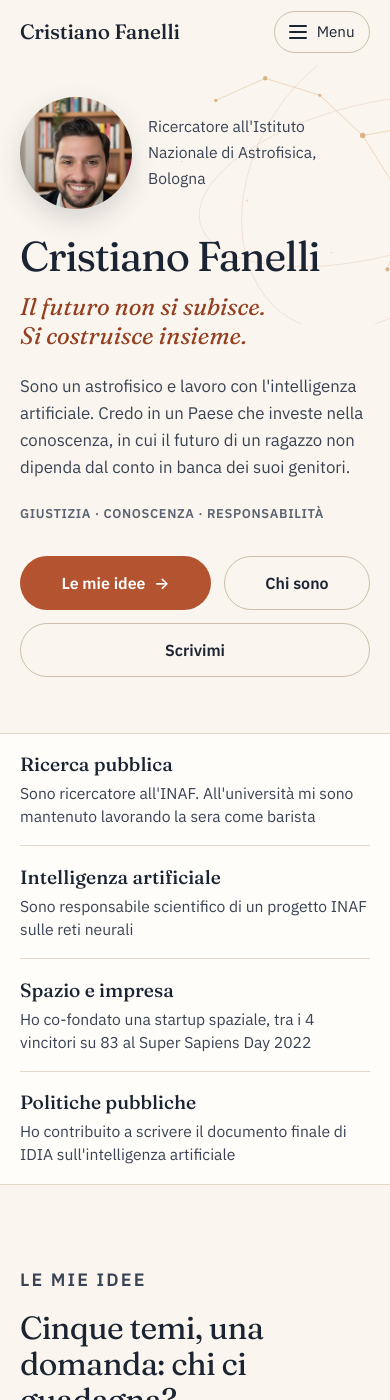
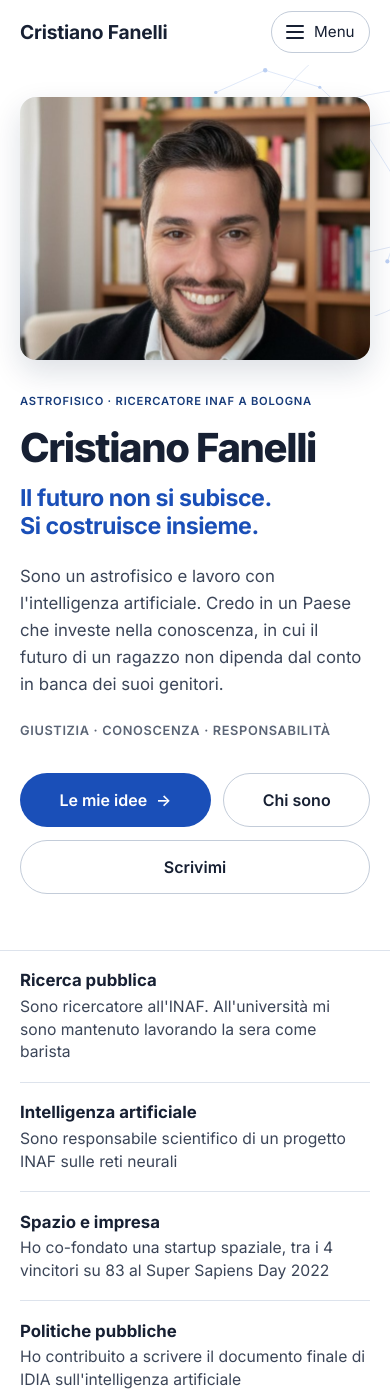
Before and after one commit to CrisWat/CrisWat.github.io, a Jekyll site: the page built from index.html, in a window 390 px wide and 1400 px high. Built offline with Jekyll 4.4.1, drawn with Linux system fonts in a browser that asks for light colours.

Commit message:
Stile chiaro istituzionale: bianco e blu, caratteri Inter, foto più grandi
Co-Authored-By: Claude Opus 5.5 <noreply@anthropic.com>
Claude-Session: https://claude.ai/code/session_01Ky8ghPFD2B68RxWKdPv7vH

```diff
--- a/_layouts/default.html
+++ b/_layouts/default.html
@@ -6,7 +6,7 @@
 
     <meta charset="utf-8">
     <meta name="viewport" content="width=device-width, initial-scale=1">
-    <meta name="theme-color" content="#FAF6EF">
+    <meta name="theme-color" content="#FFFFFF">
 
     <script>document.documentElement.className += " js";</script>
 
@@ -19,7 +19,7 @@
     <link rel="preconnect" href="https://fonts.googleapis.com">
     <link rel="preconnect" href="https://fonts.gstatic.com" crossorigin>
     <link
-        href="https://fonts.googleapis.com/css2?family=Fraunces:ital,opsz,wght@0,9..144,400..600;1,9..144,400..500&family=IBM+Plex+Sans:wght@400;500;600&display=swap"
+        href="https://fonts.googleapis.com/css2?family=Inter:wght@400;500;600;700;800&display=swap"
         rel="stylesheet"
     >
 
--- a/assets/css/main.css
+++ b/assets/css/main.css
@@ -1,36 +1,37 @@
 /* =====================================================================
-   TEMA "Avorio e terracotta"
-   Chiaro, caldo, leggibile. Richiamo leggero al cielo con costellazioni
-   a tratto sottile (solo decorative, mai sotto al testo).
+   TEMA "Chiaro istituzionale"
+   Bianco, blu deciso, caratteri senza grazie (Inter), foto grandi.
+   Richiamo leggero al cielo con costellazioni a tratto sottile
+   (solo decorative, mai sotto al testo).
    ===================================================================== */
 
 :root {
-    --bg: #FAF6EF;            /* avorio */
-    --bg-alt: #F2EADD;        /* sabbia chiara per le sezioni alternate */
-    --bg-deep: #1B2433;       /* blu notte (footer, bande scure) */
-    --card: #FFFDF9;
-
-    --ink: #1B2433;           /* testo principale */
-    --ink-soft: #3A4354;      /* testo secondario */
-    --ink-muted: #5B6372;     /* note, date */
-    --line: #E3D8C8;
-    --line-strong: #CDBFA9;
-
-    --terra: #B4532F;         /* terracotta: bottoni, accenti grandi */
-    --terra-dark: #943F20;    /* terracotta scura: link e testo piccolo */
-    --terra-tint: #F4E1D6;    /* sfondo tenue terracotta */
-    --ochre: #C8893F;         /* ocra: solo decorativo */
-
-    --on-deep: #F5EFE3;
-    --on-deep-soft: rgba(245, 239, 227, 0.78);
+    --bg: #FFFFFF;            /* bianco */
+    --bg-alt: #F3F6FA;        /* grigio-azzurro chiarissimo per le sezioni alternate */
+    --bg-deep: #0F2547;       /* blu notte (footer, bande scure) */
+    --card: #FFFFFF;
+
+    --ink: #172033;           /* testo principale */
+    --ink-soft: #3B4558;      /* testo secondario */
+    --ink-muted: #5A6475;     /* note, date */
+    --line: #DDE3EC;
+    --line-strong: #C3CCD9;
+
+    --accent: #1A4FB8;        /* blu: bottoni, accenti grandi */
+    --accent-dark: #173B7A;   /* blu scuro: link e testo piccolo */
+    --accent-tint: #E7EEFA;   /* sfondo tenue blu */
+    --decor: #8FB0EA;         /* azzurro: solo decorativo */
+
+    --on-deep: #F3F6FB;
+    --on-deep-soft: rgba(243, 246, 251, 0.78);
 
     --container: 1200px;
     --content: 740px;
     --content-w: 1080px;
     --radius: 10px;
 
-    --font-sans: "IBM Plex Sans", -apple-system, BlinkMacSystemFont, "Segoe UI", sans-serif;
-    --font-serif: "Fraunces", Georgia, "Times New Roman", serif;
+    --font-sans: "Inter", -apple-system, BlinkMacSystemFont, "Segoe UI", Roboto, sans-serif;
+    --font-display: "Inter", -apple-system, BlinkMacSystemFont, "Segoe UI", Roboto, sans-serif;
 }
 
 *,
@@ -61,8 +62,7 @@ body {
 }
 
 .serif {
-    font-family: var(--font-serif);
-    font-optical-sizing: auto;
+    font-family: var(--font-display);
 }
 
 a {
@@ -85,11 +85,10 @@ h1,
 h2,
 h3,
 h4 {
-    font-family: var(--font-serif);
-    font-optical-sizing: auto;
-    font-weight: 400;
-    line-height: 1.12;
-    letter-spacing: -0.02em;
+    font-family: var(--font-display);
+    font-weight: 700;
+    line-height: 1.15;
+    letter-spacing: -0.025em;
     color: var(--ink);
 }
 
@@ -117,7 +116,7 @@ h4 {
     font-weight: 600;
     letter-spacing: 0.12em;
     text-transform: uppercase;
-    color: var(--terra-dark);
+    color: var(--accent-dark);
 }
 
 /* skip link */
@@ -143,7 +142,7 @@ h4 {
     position: sticky;
     top: 0;
     z-index: 100;
-    background: rgba(250, 246, 239, 0.92);
+    background: rgba(255, 255, 255, 0.92);
     backdrop-filter: blur(14px);
     -webkit-backdrop-filter: blur(14px);
     border-bottom: 1px solid transparent;
@@ -152,7 +151,7 @@ h4 {
 
 .site-header.scrolled {
     border-bottom-color: var(--line);
-    box-shadow: 0 6px 24px rgba(27, 36, 51, 0.05);
+    box-shadow: 0 6px 24px rgba(15, 37, 71, 0.05);
 }
 
 .nav {
@@ -172,9 +171,9 @@ h4 {
 }
 
 .logo-name {
-    font-family: var(--font-serif);
-    font-size: 1.3rem;
-    font-weight: 500;
+    font-family: var(--font-display);
+    font-size: 1.2rem;
+    font-weight: 700;
     color: var(--ink);
     letter-spacing: -0.01em;
 }
@@ -210,7 +209,7 @@ h4 {
     width: 0;
     height: 2px;
     border-radius: 2px;
-    background: var(--terra);
+    background: var(--accent);
     transition: width 0.25s ease;
 }
 
@@ -227,8 +226,8 @@ h4 {
 .nav-links .nav-cta a {
     padding: 0.55rem 1.1rem;
     border-radius: 999px;
-    background: var(--ink);
-    color: var(--bg);
+    background: var(--accent);
+    color: #fff;
 }
 
 .nav-links .nav-cta a::after {
@@ -237,7 +236,7 @@ h4 {
 
 .nav-links .nav-cta a:hover,
 .nav-links .nav-cta a[aria-current="page"] {
-    background: var(--terra-dark);
+    background: var(--accent-dark);
     color: #fff;
 }
 
@@ -287,14 +286,14 @@ h4 {
 }
 
 .button-primary {
-    background: var(--terra);
+    background: var(--accent);
     color: #fff;
 }
 
 .button-primary:hover {
-    background: var(--terra-dark);
+    background: var(--accent-dark);
     transform: translateY(-1px);
-    box-shadow: 0 10px 24px rgba(180, 83, 47, 0.22);
+    box-shadow: 0 10px 24px rgba(26, 79, 184, 0.22);
 }
 
 .button-secondary {
@@ -316,15 +315,15 @@ h4 {
 }
 
 .text-link {
-    color: var(--terra-dark);
+    color: var(--accent-dark);
     font-weight: 600;
     text-decoration: none;
-    border-bottom: 1.5px solid rgba(148, 63, 32, 0.3);
+    border-bottom: 1.5px solid rgba(23, 59, 122, 0.3);
     transition: border-color 0.2s ease;
 }
 
 .text-link:hover {
-    border-color: var(--terra-dark);
+    border-color: var(--accent-dark);
 }
 
 /* ===================== COSTELLAZIONI (decorative) ===================== */
@@ -333,7 +332,7 @@ h4 {
     position: absolute;
     pointer-events: none;
     z-index: 0;
-    color: var(--ochre);
+    color: var(--decor);
 }
 
 .sky line {
@@ -349,7 +348,7 @@ h4 {
 
 .sky .orbit {
     fill: none;
-    stroke: var(--terra);
+    stroke: var(--accent);
     stroke-width: 1;
     opacity: 0.22;
     vector-effect: non-scaling-stroke;
@@ -374,7 +373,7 @@ h4 {
     position: relative;
     z-index: 1;
     display: grid;
-    grid-template-columns: 1.15fr 0.85fr;
+    grid-template-columns: 1.05fr 0.95fr;
     align-items: center;
     gap: clamp(2rem, 6vw, 5rem);
 }
@@ -384,20 +383,20 @@ h4 {
 }
 
 .hero h1 {
-    font-size: clamp(2.6rem, 5.6vw, 4.6rem);
-    font-weight: 400;
-    line-height: 1.02;
-    letter-spacing: -0.03em;
+    font-size: clamp(2.5rem, 5.2vw, 4.2rem);
+    font-weight: 800;
+    line-height: 1.04;
+    letter-spacing: -0.035em;
     margin-bottom: 1.4rem;
 }
 
 .hero-claim {
-    font-family: var(--font-serif);
-    font-style: italic;
-    font-weight: 400;
-    font-size: clamp(1.5rem, 2.8vw, 2.2rem);
-    line-height: 1.2;
-    color: var(--terra-dark);
+    font-family: var(--font-display);
+    font-weight: 700;
+    font-size: clamp(1.45rem, 2.6vw, 2.05rem);
+    line-height: 1.22;
+    letter-spacing: -0.02em;
+    color: var(--accent);
     margin-bottom: 1.4rem;
     max-width: 22ch;
 }
@@ -427,8 +426,8 @@ h4 {
 
 .hero-visual {
     position: relative;
-    justify-self: center;
-    width: min(100%, 400px);
+    justify-self: end;
+    width: min(100%, 470px);
 }
 
 .hero-photo-frame {
@@ -437,7 +436,7 @@ h4 {
     aspect-ratio: 4 / 5;
     overflow: hidden;
     border-radius: 18px;
-    box-shadow: 0 24px 60px rgba(27, 36, 51, 0.16);
+    box-shadow: 0 24px 60px rgba(15, 37, 71, 0.16);
     background: var(--bg-alt);
 }
 
@@ -486,9 +485,9 @@ h4 {
 .proof-list strong {
     display: block;
     margin-bottom: 0.2rem;
-    font-family: var(--font-serif);
-    font-size: 1.2rem;
-    font-weight: 500;
+    font-family: var(--font-display);
+    font-size: 1.05rem;
+    font-weight: 700;
     color: var(--ink);
 }
 
@@ -512,7 +511,7 @@ h4 {
     font-size: clamp(2rem, 3.8vw, 3rem);
 }
 
-.section-heading p {
+.section-heading p:not(.eyebrow) {
     margin-top: 1rem;
     font-size: 1.12rem;
     color: var(--ink-soft);
@@ -546,7 +545,7 @@ h4 {
 .theme-card:hover {
     transform: translateY(-3px);
     border-color: var(--line-strong);
-    box-shadow: 0 14px 34px rgba(27, 36, 51, 0.08);
+    box-shadow: 0 14px 34px rgba(15, 37, 71, 0.08);
 }
 
 .theme-num {
@@ -556,8 +555,8 @@ h4 {
     height: 2.2rem;
     margin-bottom: 1.2rem;
     border-radius: 50%;
-    background: var(--terra-tint);
-    color: var(--terra-dark);
+    background: var(--accent-tint);
+    color: var(--accent-dark);
     font-weight: 600;
     font-size: 0.95rem;
 }
@@ -574,7 +573,7 @@ h4 {
 
 .theme-card .more {
     margin-top: auto;
-    color: var(--terra-dark);
+    color: var(--accent-dark);
     font-weight: 600;
     font-size: 0.95rem;
 }
@@ -598,8 +597,10 @@ h4 {
 }
 
 .why-text p:first-child {
-    font-family: var(--font-serif);
-    font-size: clamp(1.3rem, 2vw, 1.6rem);
+    font-family: var(--font-display);
+    font-weight: 600;
+    letter-spacing: -0.01em;
+    font-size: clamp(1.2rem, 1.8vw, 1.4rem);
     line-height: 1.4;
     color: var(--ink);
 }
@@ -624,10 +625,10 @@ h4 {
 .values-grid strong {
     display: block;
     margin-bottom: 0.4rem;
-    font-family: var(--font-serif);
-    font-size: 1.45rem;
-    font-weight: 500;
-    color: var(--terra-dark);
+    font-family: var(--font-display);
+    font-size: 1.2rem;
+    font-weight: 700;
+    color: var(--accent);
 }
 
 /* lavoro */
@@ -639,7 +640,7 @@ h4 {
 
 .work-card {
     padding: 1.8rem;
-    border-top: 3px solid var(--terra);
+    border-top: 3px solid var(--accent);
     background: var(--card);
     border-radius: 0 0 var(--radius) var(--radius);
 }
@@ -674,8 +675,10 @@ h4 {
 }
 
 .writing-title {
-    font-family: var(--font-serif);
-    font-size: 1.3rem;
+    font-family: var(--font-display);
+    font-weight: 700;
+    letter-spacing: -0.01em;
+    font-size: 1.15rem;
     line-height: 1.3;
 }
 
@@ -684,7 +687,7 @@ h4 {
 }
 
 .writing-title a:hover {
-    color: var(--terra-dark);
+    color: var(--accent-dark);
 }
 
 .section-more {
@@ -700,7 +703,7 @@ h4 {
 }
 
 .cta-band .sky {
-    color: var(--ochre);
+    color: var(--decor);
     right: -6%;
     top: -30%;
     width: 520px;
@@ -741,6 +744,7 @@ h4 {
     position: relative;
     overflow: hidden;
     padding: clamp(3.5rem, 8vw, 6rem) 0 clamp(2.5rem, 5vw, 3.5rem);
+    background: var(--bg-alt);
     border-bottom: 1px solid var(--line);
 }
 
@@ -762,8 +766,8 @@ h4 {
 
 .page-intro {
     max-width: 660px;
-    font-family: var(--font-serif);
-    font-size: clamp(1.15rem, 1.8vw, 1.4rem);
+    font-family: var(--font-display);
+    font-size: clamp(1.1rem, 1.6vw, 1.3rem);
     line-height: 1.45;
     color: var(--ink-soft);
 }
@@ -808,11 +812,11 @@ h4 {
 }
 
 .page-content li::marker {
-    color: var(--terra);
+    color: var(--accent);
 }
 
 .page-content a {
-    color: var(--terra-dark);
+    color: var(--accent-dark);
     text-underline-offset: 3px;
 }
 
@@ -836,7 +840,7 @@ h4 {
 .callout {
     margin: 2rem 0;
     padding: 1.4rem 1.6rem;
-    border-left: 3px solid var(--terra);
+    border-left: 3px solid var(--accent);
     background: var(--card);
     border-radius: 0 var(--radius) var(--radius) 0;
 }
@@ -879,7 +883,7 @@ h4 {
 }
 
 .ideas-index a:hover {
-    border-color: var(--terra);
+    border-color: var(--accent);
 }
 
 .idea {
@@ -897,8 +901,8 @@ h4 {
     width: 3rem;
     height: 3rem;
     border-radius: 50%;
-    background: var(--terra-tint);
-    color: var(--terra-dark);
+    background: var(--accent-tint);
+    color: var(--accent-dark);
     font-weight: 600;
     font-size: 1.1rem;
 }
@@ -909,11 +913,11 @@ h4 {
 }
 
 .idea-lead {
-    font-family: var(--font-serif);
-    font-style: italic;
+    font-family: var(--font-display);
+    font-weight: 600;
     font-size: clamp(1.15rem, 1.8vw, 1.35rem);
     line-height: 1.45;
-    color: var(--terra-dark) !important;
+    color: var(--accent-dark) !important;
     margin-bottom: 1.4rem;
 }
 
@@ -970,7 +974,7 @@ h4 {
 .cv-tagline {
     margin-top: 0.8rem;
     font-size: clamp(1rem, 1.4vw, 1.15rem);
-    color: var(--terra-dark);
+    color: var(--accent-dark);
     font-weight: 500;
 }
 
@@ -989,7 +993,7 @@ h4 {
     color: var(--ink);
     text-decoration: none;
     border: 0;
-    border-bottom: 1.5px solid var(--terra);
+    border-bottom: 1.5px solid var(--accent);
     background: none;
     padding: 0;
     font: inherit;
@@ -997,7 +1001,7 @@ h4 {
 }
 
 .cv-contact-email {
-    color: var(--terra-dark);
+    color: var(--accent-dark);
 }
 
 .cv-actions {
@@ -1008,7 +1012,7 @@ h4 {
     position: sticky;
     top: 72px;
     z-index: 50;
-    background: rgba(250, 246, 239, 0.95);
+    background: rgba(255, 255, 255, 0.97);
     backdrop-filter: blur(12px);
     border-bottom: 1px solid var(--line);
 }
@@ -1041,7 +1045,7 @@ h4 {
 }
 
 .cv-nav-inner a:hover {
-    color: var(--terra-dark);
+    color: var(--accent-dark);
 }
 
 .cv-body {
@@ -1066,8 +1070,8 @@ h4 {
 
 .cv-lead {
     max-width: var(--content);
-    font-family: var(--font-serif);
-    font-size: 1.2rem;
+    font-family: var(--font-display);
+    font-size: 1.12rem;
     line-height: 1.5;
     color: var(--ink-soft);
 }
@@ -1089,7 +1093,7 @@ h4 {
     top: 2.05rem;
     width: 9px;
     height: 9px;
-    border: 2px solid var(--terra);
+    border: 2px solid var(--accent);
     border-radius: 50%;
     background: var(--bg);
 }
@@ -1114,13 +1118,13 @@ h4 {
 }
 
 .cv-period.is-current {
-    color: var(--terra-dark);
+    color: var(--accent-dark);
     font-weight: 600;
 }
 
 .cv-org {
     margin-top: 0.3rem;
-    color: var(--terra-dark);
+    color: var(--accent-dark);
     font-size: 0.98rem;
     font-weight: 500;
 }
@@ -1173,7 +1177,7 @@ h4 {
 }
 
 .cv-list li::marker {
-    color: var(--terra);
+    color: var(--accent);
 }
 
 .cv-cards {
@@ -1211,8 +1215,8 @@ h4 {
     flex: 0 0 auto;
     padding: 0.15rem 0.65rem;
     border-radius: 999px;
-    background: var(--terra-tint);
-    color: var(--terra-dark);
+    background: var(--accent-tint);
+    color: var(--accent-dark);
     font-size: 0.85rem;
     font-weight: 500;
     white-space: nowrap;
@@ -1230,7 +1234,7 @@ h4 {
     font-weight: 600;
     letter-spacing: 0.08em;
     text-transform: uppercase;
-    color: var(--terra-dark);
+    color: var(--accent-dark);
     margin-bottom: 0.6rem;
 }
 
@@ -1267,7 +1271,7 @@ h4 {
 }
 
 .project-cat {
-    color: var(--terra-dark);
+    color: var(--accent-dark);
     font-weight: 600;
 }
 
@@ -1283,9 +1287,9 @@ h4 {
 .project-tagline {
     margin-bottom: 0.9rem;
     color: var(--ink-soft);
-    font-style: italic;
-    font-family: var(--font-serif);
-    font-size: 1.05rem;
+    font-weight: 500;
+    font-family: var(--font-display);
+    font-size: 1.02rem;
 }
 
 .project-desc {
@@ -1301,7 +1305,7 @@ h4 {
 }
 
 .project-links a {
-    color: var(--terra-dark);
+    color: var(--accent-dark);
     font-weight: 600;
     text-decoration: none;
 }
@@ -1326,8 +1330,8 @@ h4 {
     width: 2.6rem;
     height: 2.6rem;
     border-radius: 50%;
-    background: var(--terra-tint);
-    color: var(--terra-dark);
+    background: var(--accent-tint);
+    color: var(--accent-dark);
     font-weight: 600;
 }
 
@@ -1337,10 +1341,10 @@ h4 {
 }
 
 .research-plain {
-    font-family: var(--font-serif);
-    font-style: italic;
+    font-family: var(--font-display);
+    font-weight: 600;
     font-size: 1.15rem;
-    color: var(--terra-dark) !important;
+    color: var(--accent-dark) !important;
     margin-bottom: 0.6rem;
 }
 
@@ -1367,7 +1371,7 @@ h4 {
 }
 
 .hub-card:hover {
-    border-color: var(--terra);
+    border-color: var(--accent);
     transform: translateY(-2px);
 }
 
@@ -1384,7 +1388,7 @@ h4 {
 .hub-card span {
     display: inline-block;
     margin-top: 0.8rem;
-    color: var(--terra-dark);
+    color: var(--accent-dark);
     font-weight: 600;
 }
 
@@ -1440,14 +1444,14 @@ h4 {
 .pub-year {
     font-size: 0.95rem;
     font-weight: 600;
-    color: var(--terra-dark);
+    color: var(--accent-dark);
     padding-top: 0.15rem;
 }
 
 .pub-title {
-    font-family: var(--font-serif);
-    font-weight: 400;
-    font-size: 1.15rem;
+    font-family: var(--font-display);
+    font-weight: 600;
+    font-size: 1.06rem;
     line-height: 1.35;
     margin: 0 0 0.3rem !important;
     color: var(--ink);
@@ -1456,12 +1460,12 @@ h4 {
 .pub-title a {
     color: var(--ink) !important;
     text-decoration: none;
-    border-bottom: 1.5px solid rgba(148, 63, 32, 0.3);
+    border-bottom: 1.5px solid rgba(23, 59, 122, 0.3);
 }
 
 .pub-title a:hover {
-    color: var(--terra-dark) !important;
-    border-color: var(--terra-dark);
+    color: var(--accent-dark) !important;
+    border-color: var(--accent-dark);
 }
 
 .pub-authors {
@@ -1507,8 +1511,9 @@ h4 {
 }
 
 .post-content .content-narrow > p:first-child {
-    font-family: var(--font-serif);
-    font-size: 1.3rem;
+    font-family: var(--font-display);
+    font-weight: 500;
+    font-size: 1.2rem;
     line-height: 1.5;
     color: var(--ink);
 }
@@ -1518,18 +1523,18 @@ h4 {
     display: inline-block;
     padding: 0.35rem 0.9rem;
     border-radius: 999px;
-    background: var(--terra-tint);
-    color: var(--terra-dark);
+    background: var(--accent-tint);
+    color: var(--accent-dark);
     font-size: 0.92rem;
 }
 
 .post-source a {
-    color: var(--terra-dark);
+    color: var(--accent-dark);
     font-weight: 600;
 }
 
 .post-source-foot a {
-    color: var(--terra-dark);
+    color: var(--accent-dark);
     font-weight: 600;
     text-decoration: none;
 }
@@ -1547,7 +1552,7 @@ h4 {
 }
 
 .post-content a {
-    color: var(--terra-dark);
+    color: var(--accent-dark);
 }
 
 .post-footer {
@@ -1555,7 +1560,7 @@ h4 {
 }
 
 .post-footer a {
-    color: var(--terra-dark);
+    color: var(--accent-dark);
     font-weight: 600;
     text-decoration: none;
 }
@@ -1583,7 +1588,7 @@ h4 {
 }
 
 .post-list h2 a:hover {
-    color: var(--terra-dark) !important;
+    color: var(--accent-dark) !important;
 }
 
 .post-list .post-meta {
@@ -1603,7 +1608,7 @@ h4 {
     grid-template-columns: 1.6fr 1fr 1fr 1fr;
     gap: 2.5rem;
     padding-bottom: 2.5rem;
-    border-bottom: 1px solid rgba(245, 239, 227, 0.14);
+    border-bottom: 1px solid rgba(243, 246, 251, 0.14);
 }
 
 .footer-brand h3 {
@@ -1615,7 +1620,7 @@ h4 {
 .footer-brand .role {
     margin-bottom: 1rem;
     font-size: 0.95rem;
-    color: var(--ochre);
+    color: var(--decor);
 }
 
 .footer-brand p {
@@ -1676,7 +1681,7 @@ h4 {
     height: 40px;
     display: grid;
     place-items: center;
-    border: 1px solid rgba(245, 239, 227, 0.25);
+    border: 1px solid rgba(243, 246, 251, 0.25);
     border-radius: 50%;
     color: var(--on-deep);
     text-decoration: none;
@@ -1685,7 +1690,7 @@ h4 {
 
 .social a:hover {
     border-color: var(--on-deep);
-    background: rgba(245, 239, 227, 0.08);
+    background: rgba(243, 246, 251, 0.08);
 }
 
 /* ===================== REVEAL ===================== */
@@ -1705,7 +1710,7 @@ h4 {
 
 a:focus-visible,
 button:focus-visible {
-    outline: 2px solid var(--terra);
+    outline: 2px solid var(--accent);
     outline-offset: 3px;
     border-radius: 4px;
 }
@@ -1793,7 +1798,7 @@ button:focus-visible {
     }
 
     .nav-links a[aria-current="page"] {
-        color: var(--terra-dark);
+        color: var(--accent-dark);
         font-weight: 600;
     }
 
@@ -1827,25 +1832,21 @@ button:focus-visible {
         gap: 1.6rem;
     }
 
+    /* su telefono: foto grande in alto, inquadrata sul volto */
     .hero-visual {
         order: -1;
-        justify-self: start;
+        justify-self: stretch;
         width: 100%;
-        display: grid;
-        grid-template-columns: 112px 1fr;
-        align-items: center;
-        gap: 1rem;
     }
 
     .hero-photo-frame {
-        border-radius: 50%;
-        aspect-ratio: 1;
-        box-shadow: 0 10px 26px rgba(27, 36, 51, 0.16);
+        aspect-ratio: 4 / 3;
+        border-radius: 16px;
+        box-shadow: 0 12px 30px rgba(15, 37, 71, 0.14);
     }
 
     .hero-photo-frame img {
-        transform: scale(1.25);
-        transform-origin: 52% 30%;
+        object-position: 50% 36%;
     }
 
     .hero-values {
@@ -1853,15 +1854,13 @@ button:focus-visible {
         letter-spacing: 0.05em;
     }
 
+    .hero-photo-caption {
+        display: none; /* su mobile lo dice gia' la riga sopra il nome */
+    }
+
     .hero .eyebrow {
-        display: none; /* su mobile lo dice gia' la didascalia accanto alla foto */
-    }
-
-    .hero-photo-caption {
-        margin: 0;
-        text-align: left;
-        font-size: 0.98rem;
-        color: var(--ink-soft);
+        font-size: 0.7rem;
+        letter-spacing: 0.07em;
     }
 
     .hero h1 {
@@ -1986,7 +1985,7 @@ button:focus-visible {
     aspect-ratio: 3 / 2;
     object-fit: cover;
     border-radius: 14px;
-    box-shadow: 0 16px 40px rgba(27, 36, 51, 0.12);
+    box-shadow: 0 16px 40px rgba(15, 37, 71, 0.12);
 }
 
 .why-photo figcaption,
@@ -2006,7 +2005,7 @@ button:focus-visible {
     width: 100%;
     height: auto;
     border-radius: 14px;
-    box-shadow: 0 16px 40px rgba(27, 36, 51, 0.12);
+    box-shadow: 0 16px 40px rgba(15, 37, 71, 0.12);
 }
 
 .page-figure-right {
```
Also changed, not shown: assets/images/apple-touch-icon.png, assets/images/favicon-32.png, assets/images/favicon.svg, assets/images/og-cristiano-fanelli.jpg.
